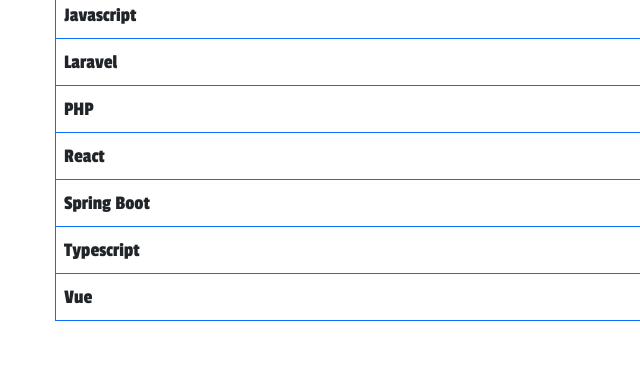
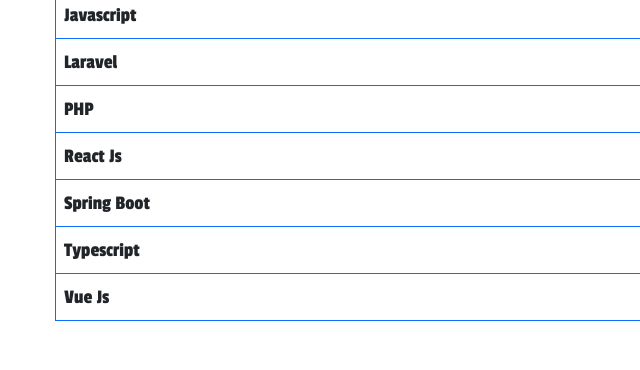
Before and after one commit to AndrewGPSilva/Presentation, a website with bundled scripts: page index.html in a window 1280 px wide. Shown: the part 2280-2650 px from the top of the page, 0-640 px from the left. Built offline with nearby package versions, Linux system fonts and the light colour scheme; files whose address does not match are found by name; a web font is replaced by a local one.

Commit message:
mudança na tabela De Certificações

```diff
--- a/index.html
+++ b/index.html
@@ -233,7 +233,7 @@
                         <td><a href="https://cursos.alura.com.br/certificate/ed534a54-b593-4e2f-8350-7ecd8129ec57?lang=pt_BR" target="_blank">VER</a></td>
                     </tr>
                     <tr>
-                        <td>React</td>
+                        <td>React Js</td>
                         <td><a href="https://cursos.alura.com.br/degree/certificate/d6cba813-20d8-4352-b3da-8ec2a2f5758f?lang=pt_BR" target="_blank">VER</a></td>
                     </tr>
                     <tr>
@@ -245,7 +245,7 @@
                         <td><a href="https://cursos.alura.com.br/certificate/075720d3-519d-4c35-8535-7b4aaca9eb94?lang=pt_BR" target="_blank">VER</a></td>
                     </tr>
                     <tr>
-                        <td>Vue</td>
+                        <td>Vue Js</td>
                         <td><a href="https://cursos.alura.com.br/certificate/6125f29d-8fae-40fd-9c2c-7068f2962417?lang=pt_BR" target="_blank">VER</a></td>
                     </tr>
                 </tbody>
```
